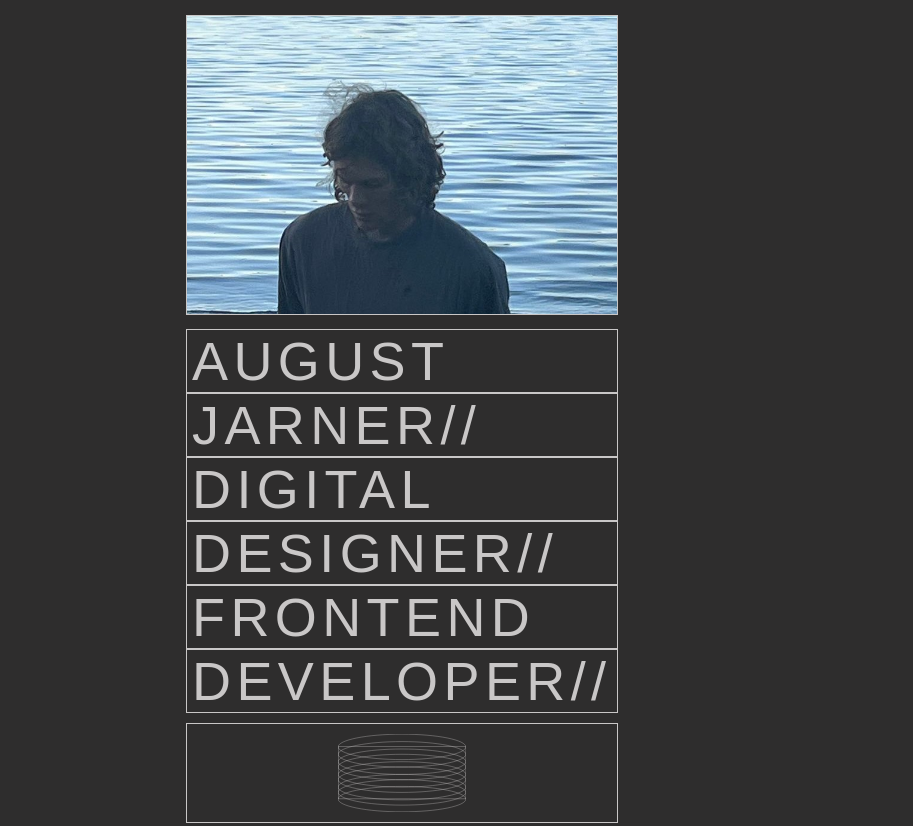
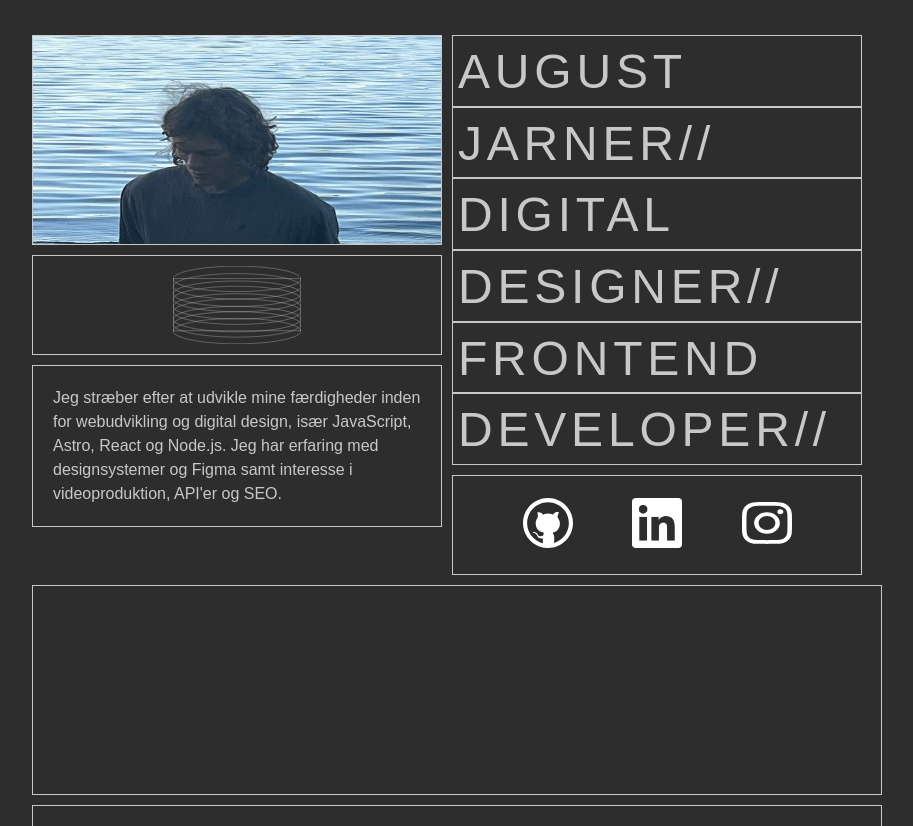
Before and after one commit to August36/ppp_website, a plain HTML site: page index.html in a window 1280 px wide. Shown: the top 826 px of the page, without its empty margins (238-1151 px from the left). Drawn offline with Linux system fonts and the light colour scheme.

Commit message:
tablet version done

```diff
--- a/index.html
+++ b/index.html
@@ -7,7 +7,7 @@
     <title>PPP</title>
 </head>
 <body>
-    <section id="main_grid">
+    <section id="main_container">
         <img class="profile_pic" src="imgs/profile_pic.jpg" alt="Profile image">
         <article class="large_text_container">
             <p class="large_text">AUGUST</p>
--- a/style.css
+++ b/style.css
@@ -58,9 +58,9 @@ p{
 .aboutme_text {
     color: #C9C7C7;
     font-family: Arial, Helvetica, sans-serif;
-    font-size: 16px; /* Adjust font size as needed */
-    line-height: 1.5; /* Adjust line height as needed */
-    padding: 20px; /* Add padding inside the container */
+    font-size: 16px;
+    line-height: 1.5;
+    padding: 20px;
 }
 
 .some_container{
@@ -79,21 +79,122 @@ p{
 }
 
 
+/**************TABLET**************/
+@media (min-width: 768px) {
+    #main_container {
+        display: grid;
+        grid-template-columns: repeat(6, 100px);
+        grid-template-rows: repeat(12, 100px);
+        gap: 10px;
+        max-width: 780px;
+        margin: 0 auto;
+        padding: 20px;
+    }
 
+    .profile_pic {
+        width: 320px;
+        height: 210px;
+        grid-column: 1 / 3;
+    }
 
+    .large_text_container {
+        width: 320px;
+        height: 430px;
+        font-size: 2.5rem;
+        grid-column: 4 / 7;
+        display: flex;
+        flex-direction: column;
+        justify-content: space-evenly;
+    }
 
-/**************TABLET**************/
-@media (min-width: 768px) and (max-width: 1023px) {
-    .main_container {
-        display: grid;
-        grid-template-columns: repeat(6, 1fr);
+    .large_text {
+        flex: 1;
+        padding-top: 12px;
+    }
+
+    .spring_container {
+        width: 320px;
+        grid-column: 1 / 2;
+        grid-row: 3 / 4;
+    }
+
+    .aboutme_container {
+        grid-column: 1 / 4;
+        grid-row: 4;
+    }
+
+    .some_container {
+        grid-column: 4 / 7;
+        grid-row: 5;
+    }
+
+    .content_container {
+        grid-column: 1 / 7;
+        grid-row: 6;
+        height: 210px;
+    }
+
+    .content_container2{
+        grid-column: 1 / 7;
+        grid-row: 8;
+        height: 210px;
     }
 }
 /**************DESKTOP**************/
-@media (max-width: 1280px) {
-    .main_container {
+@media (min-width: 1280px) {
+    #main_container {
     display: grid;
-    grid-template-columns: repeat(auto-fill, minmax(200px, 1fr));
-    gap: 20px;
+    grid-template-columns: repeat(4, 200px);
+    gap: 10px;
+    }
+    .profile_pic {
+        width: 410px;
+        height: 210px;
+        grid-column: 1 / 3;
+    }
+
+    .large_text_container {
+        width: 410px;
+        height: 430px;
+        font-size: 3rem;
+        grid-column: 3 / 7;
+        display: flex;
+        flex-direction: column;
+        justify-content: space-evenly;
+    }
+
+    .large_text {
+        flex: 1;
+        padding-top: 8px;
+    }
+
+    .spring_container {
+        width: 410px;
+        grid-column: 1 / 2;
+        grid-row: 3 / 4;
+    }
+
+    .aboutme_container {
+        max-width: 410px;
+        grid-column: 1 / 4;
+        grid-row: 4 / 6;
+    }
+
+    .some_container {
+        max-width: 410px;
+        grid-column: 3 / 7;
+        grid-row: 5;
+    }
+
+    .content_container {
+        grid-column: 1 / 7;
+        grid-row: 6;
+        height: 210px;
+    }
+
+    .content_container2{
+        grid-column: 1 / 7;
+        grid-row: 8;
+        height: 210px;
     }
    }
```
